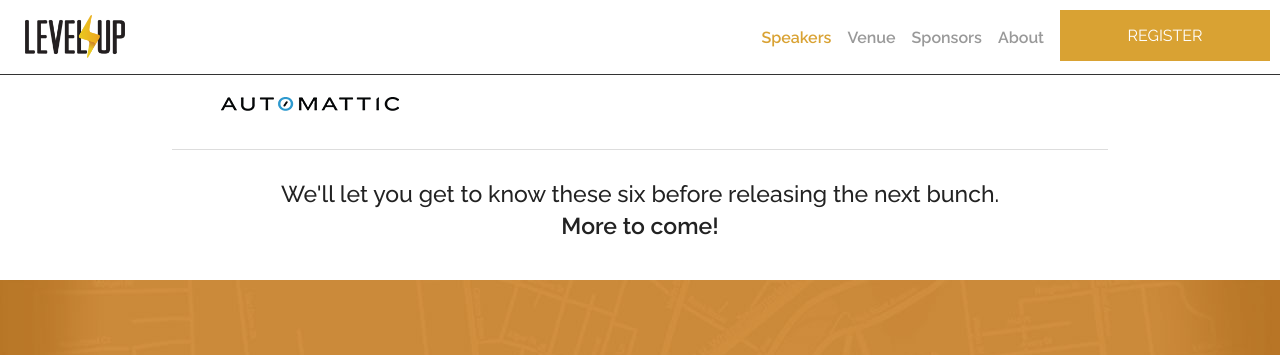
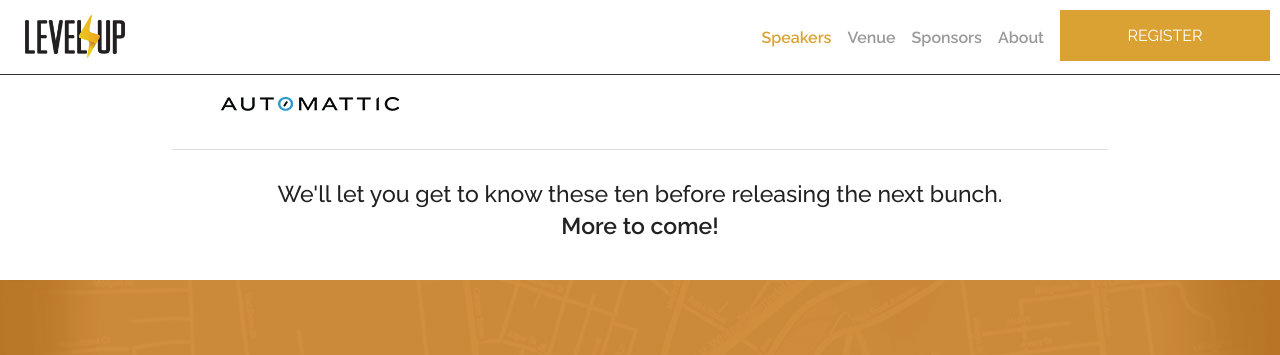
Before and after one commit to madglory/level-up, a Jekyll site: the page built from index.html, in a window 1280 px wide and 900 px high, scrolled down 2103 px. Shown: the top 355 px of the window. Built offline with Jekyll 4.4.1, drawn with Linux system fonts in a browser that asks for light colours.

Commit message:
copy edit

```diff
--- a/index.html
+++ b/index.html
@@ -268,7 +268,7 @@
     <br>
     <hr>
     <br>
-    <h4>We'll let you get to know these six before releasing the next bunch.<br><strong>More to come!</strong></h4>
+    <h4>We'll let you get to know these ten before releasing the next bunch.<br><strong>More to come!</strong></h4>
   </div>
 </div>
 
```
